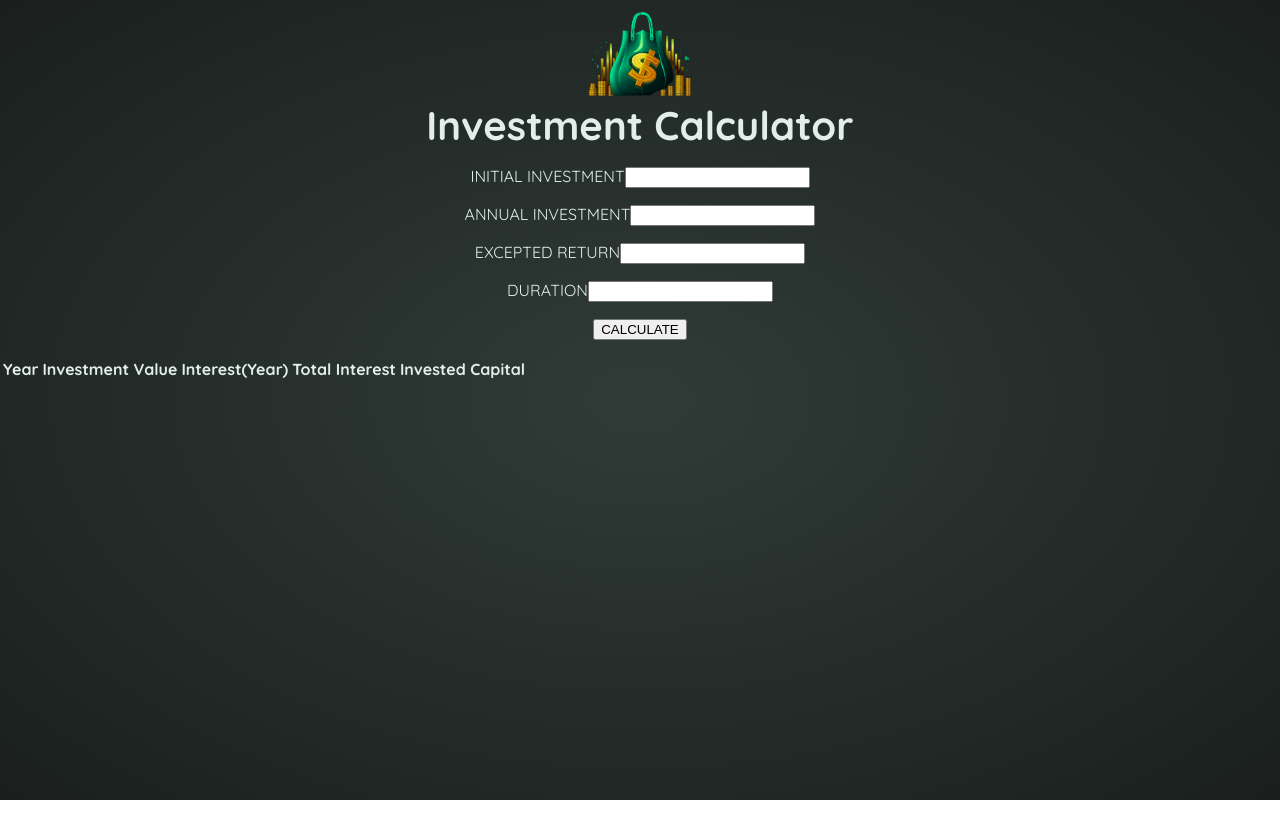
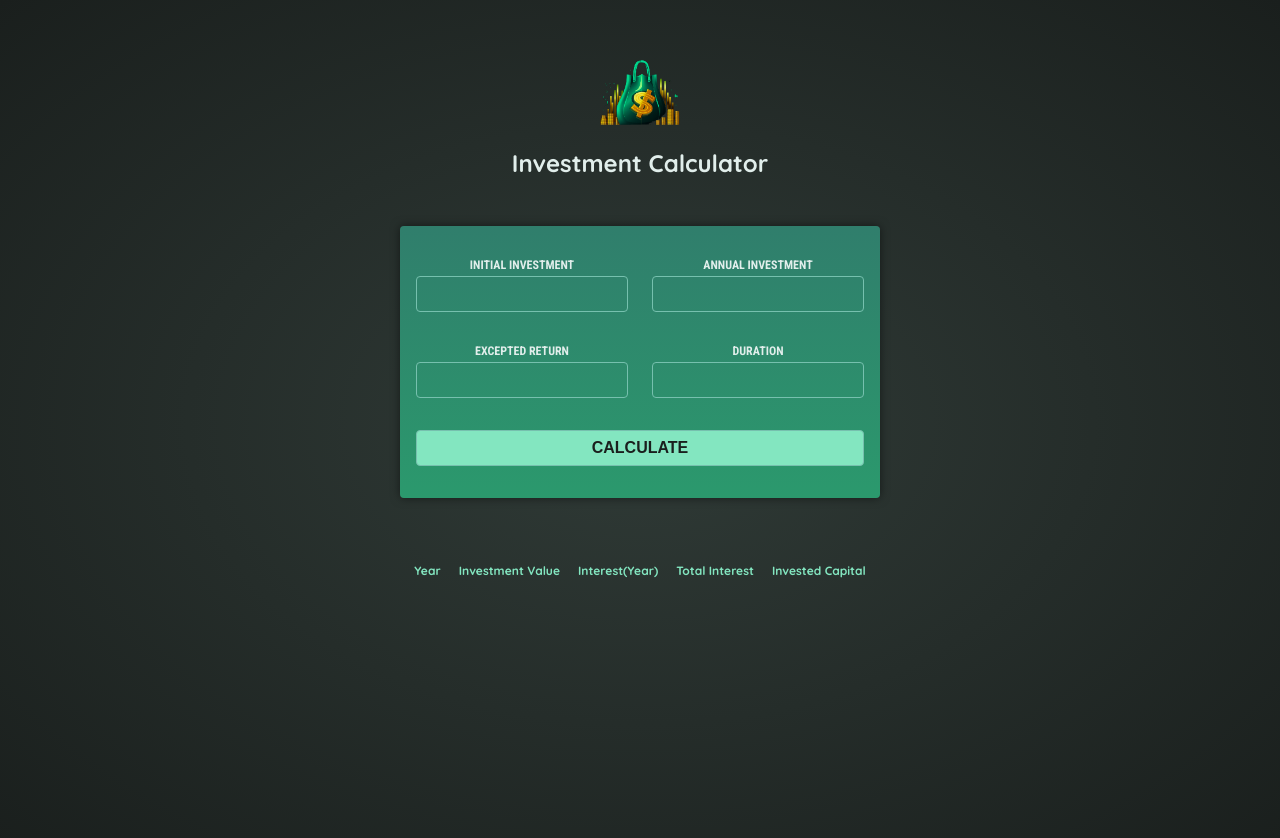
Before and after one commit to wulin-no2/investment-calculator-angular-exercise, an Angular app: page / in a window 1280 px wide. Shown: the top 838 px of the page. Before the commit the page ends 800 px from the top, so only its background shows below. Built offline with nearby package versions, Linux system fonts and the light colour scheme.

Commit message:
Adding style

```diff
--- a/src/app/calculator/calculator.component.css
+++ b/src/app/calculator/calculator.component.css
@@ -0,0 +1,50 @@
+form {
+  padding: 1rem;
+  max-width: 30rem;
+  margin: 2rem auto;
+  border-radius: 4px;
+  background: linear-gradient(180deg, #307e6c, #2b996d);
+  box-shadow: 0 0 10px rgba(0, 0, 0, 0.5);
+}
+
+.input-group {
+  display: flex;
+  justify-content: space-evenly;
+  gap: 1.5rem;
+}
+
+label {
+  display: block;
+  margin-bottom: 0.25rem;
+  font-family: "Roboto Condensed", sans-serif;
+  font-size: 0.75rem;
+  font-weight: bold;
+  text-transform: uppercase;
+}
+
+input {
+  width: 100%;
+  padding: 0.5rem;
+  border: 1px solid #76c0ae;
+  border-radius: 0.25rem;
+  background-color: transparent;
+  color: #c2e9e0;
+  font-size: 1rem;
+}
+
+button {
+  width: 100%;
+  padding: 0.5rem;
+  border: 1px solid #76c0ae;
+  border-radius: 0.25rem;
+  background-color: #83e6c0;
+  color: #1a1f1d;
+  font-size: 1rem;
+  font-weight: bold;
+  text-transform: uppercase;
+  cursor: pointer;
+}
+
+button:hover {
+  background-color: #aaf1d6;
+}
--- a/src/app/calculator/calculator.component.html
+++ b/src/app/calculator/calculator.component.html
@@ -1,5 +1,6 @@
 <div class="center">
   <form (ngSubmit)="onSubmit()">
+    <div class="input-group">
       <p>
         <label for="initial-investment">INITIAL INVESTMENT</label>
         <input
@@ -18,7 +19,8 @@
           [(ngModel)]="enteredAnnual"
         />
       </p>
-
+    </div>
+    <div class="input-group">
       <p>
         <label for="excepted-return">EXCEPTED RETURN</label>
         <input
@@ -38,6 +40,7 @@
           [(ngModel)]="enteredDuration"
         />
       </p>
+    </div>
     <p>
       <button>CALCULATE</button>
     </p>
--- a/src/app/header/header.component.css
+++ b/src/app/header/header.component.css
@@ -1,18 +1,16 @@
-img {
-  width: 6.5rem;
-}
-h1 {
-  font-size: 2.5rem;
-  margin: 0;
-  padding: 0;
+header {
+  text-align: center;
+  margin: 3rem auto;
+  padding: auto;
 }
 
-@media (min-width: 768px) {
-  header {
-    display: flex;
-    align-items: center;
-    justify-content: center;
-    padding: 2rem;
-  }
+header img {
+  width: 5rem;
+  height: 5rem;
+  object-fit: contain;
+  background-color: transparent;
+}
 
+header h1 {
+  font-size: 1.5rem;
 }
--- a/src/app/header/header.component.html
+++ b/src/app/header/header.component.html
@@ -1,4 +1,4 @@
-<div class="center">
+<header>
   <img src="investment-calculator-logo.png">
   <h1>Investment Calculator</h1>
-</div>
+</header>
--- a/src/app/invest-table/invest-table.component.css
+++ b/src/app/invest-table/invest-table.component.css
@@ -0,0 +1,19 @@
+table {
+  max-width: 50rem;
+  margin: 2rem auto;
+  padding: 1rem;
+  table-layout: fixed;
+  border-spacing: 1rem;
+  text-align: right;
+}
+
+table thead {
+  font-size: 0.75rem;
+  color: #83e6c0;
+}
+
+table tbody {
+  font-family: "Roboto Condensed", sans-serif;
+  font-size: 0.85rem;
+  color: #c2e9e0;
+}
--- a/src/app/invest-table/invest-table.component.html
+++ b/src/app/invest-table/invest-table.component.html
@@ -1,5 +1,6 @@
 <div class="center">
   <table>
+    <thead>
     <tr>
       <th>Year</th>
       <th>Investment Value</th>
@@ -7,6 +8,8 @@
       <th>Total Interest</th>
       <th>Invested Capital</th>
     </tr>
+  </thead>
+  <tbody>
     @for (annual of annualData; track annualData?.length) {
       <tr>
         <td>{{annual.year}}</td>
@@ -15,7 +18,7 @@
         <td>$ {{annual.totalInterest | number: '1.2-2'}}</td>
         <td>$ {{annual.totalAmountInvested | number: '1.2-2'}}</td>
       </tr>
-
     }
+  </tbody>
   </table>
 </div>
```
Lines whose indentation alone changed are shown as unchanged.
